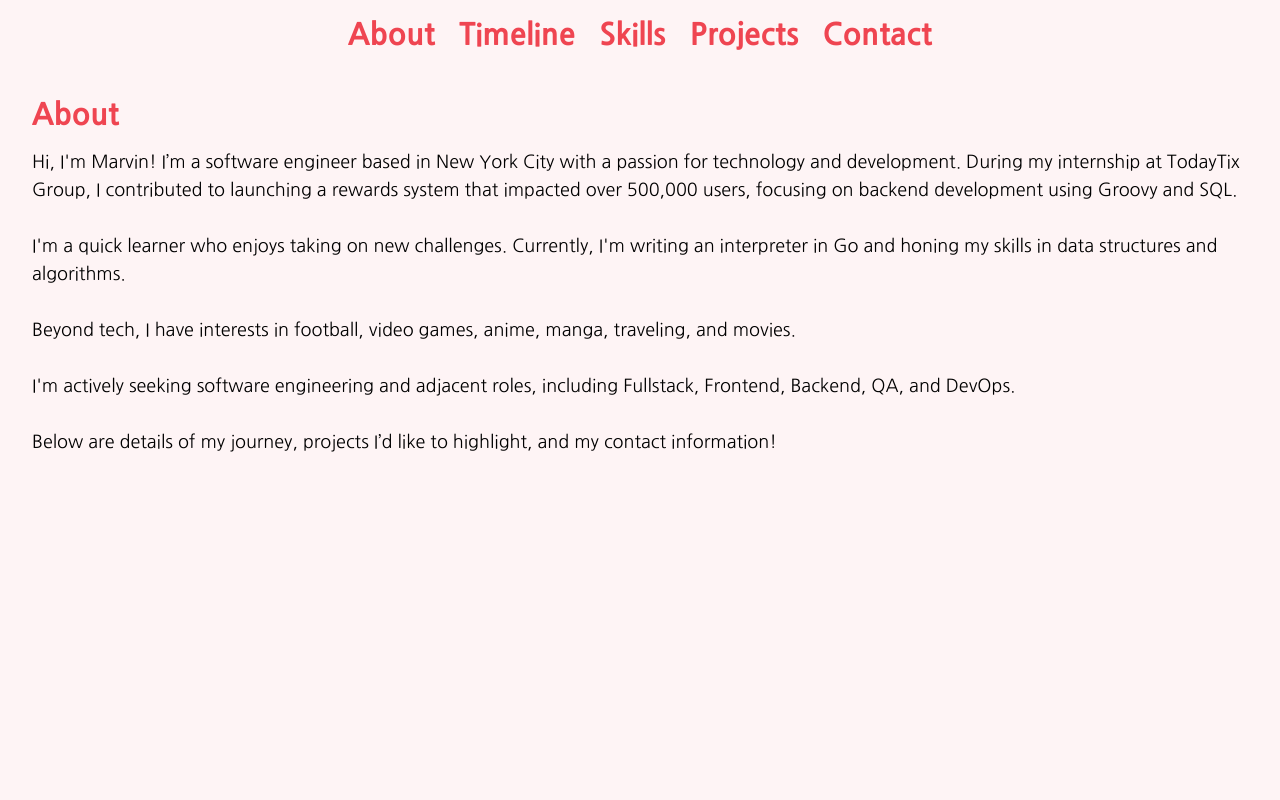
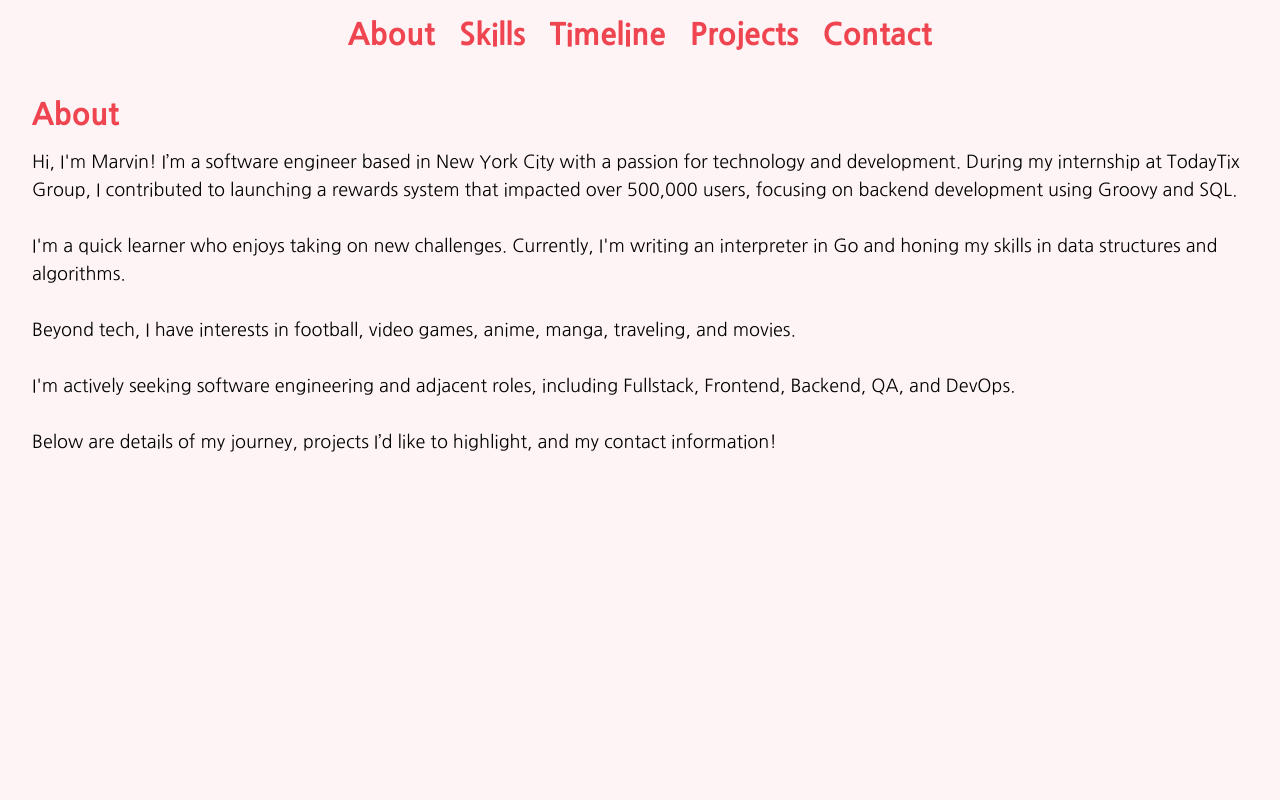
Before and after one commit to 999Marv/Marvin-Siri-Profile, a React (Vite) app: page / in a window 1280 px wide. Shown: the top 800 px of the page. Built offline with nearby package versions, Linux system fonts and the light colour scheme.

Commit message:
refactor

```diff
--- a/src/assets/index.ts
+++ b/src/assets/index.ts
@@ -12,7 +12,7 @@ import git from './git.png';
 import gh from './gh.png';
 import ex from './ex.png';
 
-export const images: string[] = [
+export const skills: string[] = [
   js,
   ts,
   gr,
--- a/src/components/Navigation.tsx
+++ b/src/components/Navigation.tsx
@@ -17,22 +17,22 @@ function Navigation() {
         </li>
         <li>
           <Link
+            to={Ids.Skills}
+            smooth={true}
+            duration={500}
+            className="cursor-pointer hover:underline"
+          >
+            {Titles.Skills}
+          </Link>
+        </li>
+        <li>
+          <Link
             to={Ids.Timeline}
             smooth={true}
             duration={500}
             className="cursor-pointer hover:underline"
           >
             {Titles.Timeline}
-          </Link>
-        </li>
-        <li>
-          <Link
-            to={Ids.Skills}
-            smooth={true}
-            duration={500}
-            className="cursor-pointer hover:underline"
-          >
-            {Titles.Skills}
           </Link>
         </li>
         <li>
--- a/src/components/Skills.tsx
+++ b/src/components/Skills.tsx
@@ -1,7 +1,7 @@
-import { images } from '../assets';
+import { skills } from '../assets';
 
 function Skills() {
-  const skillList = images.map((val, idx) => {
+  const skillList = skills.map((val, idx) => {
     return (
       <li key={idx}>
         <img src={val} alt={`Skill ${idx}`} />
--- a/src/utils/timeline.ts
+++ b/src/utils/timeline.ts
@@ -10,7 +10,7 @@ export const TIME_LINE: Timeline[] = [
     event: 'Software Engineerig Internship at TodayTix Group',
   },
   {
-    date: 'MAR 2024 - JUN 2024',
+    date: 'MAR 2024 - MAY 2024',
     event: 'Google GSWEP Program',
   },
   {
```
